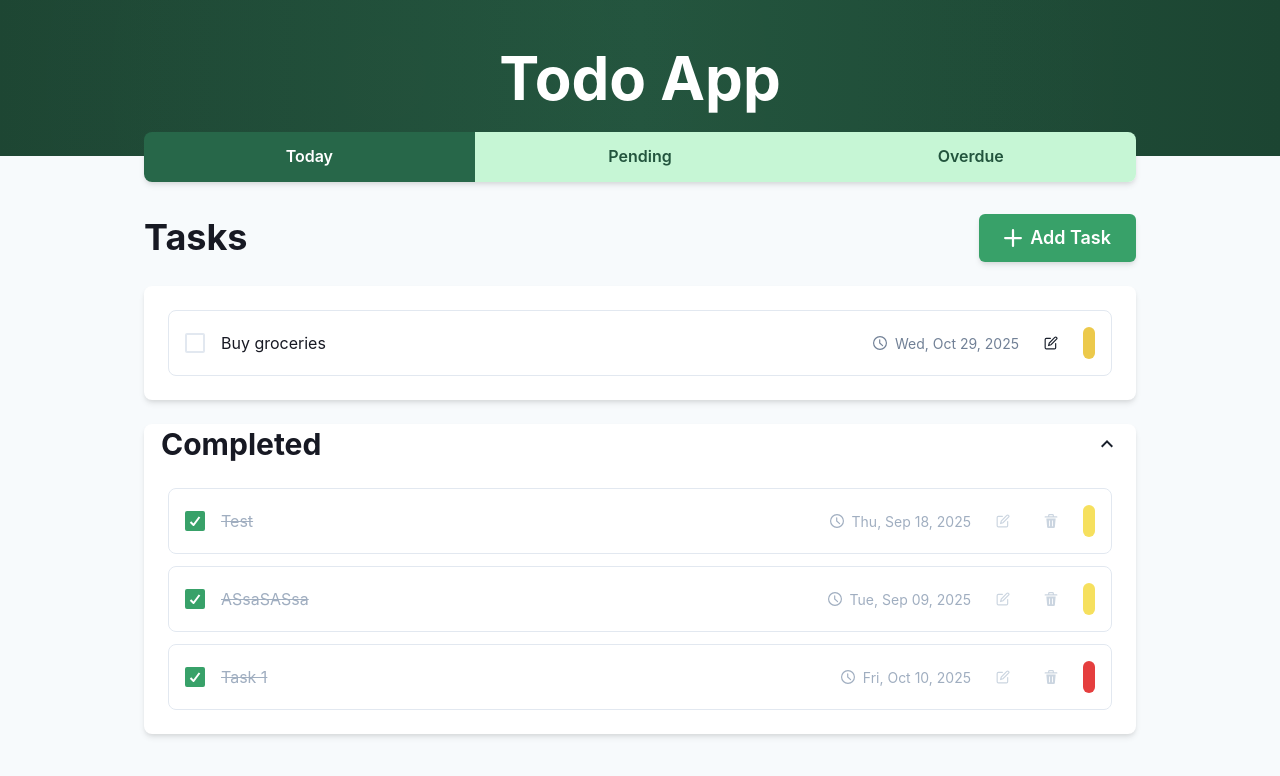
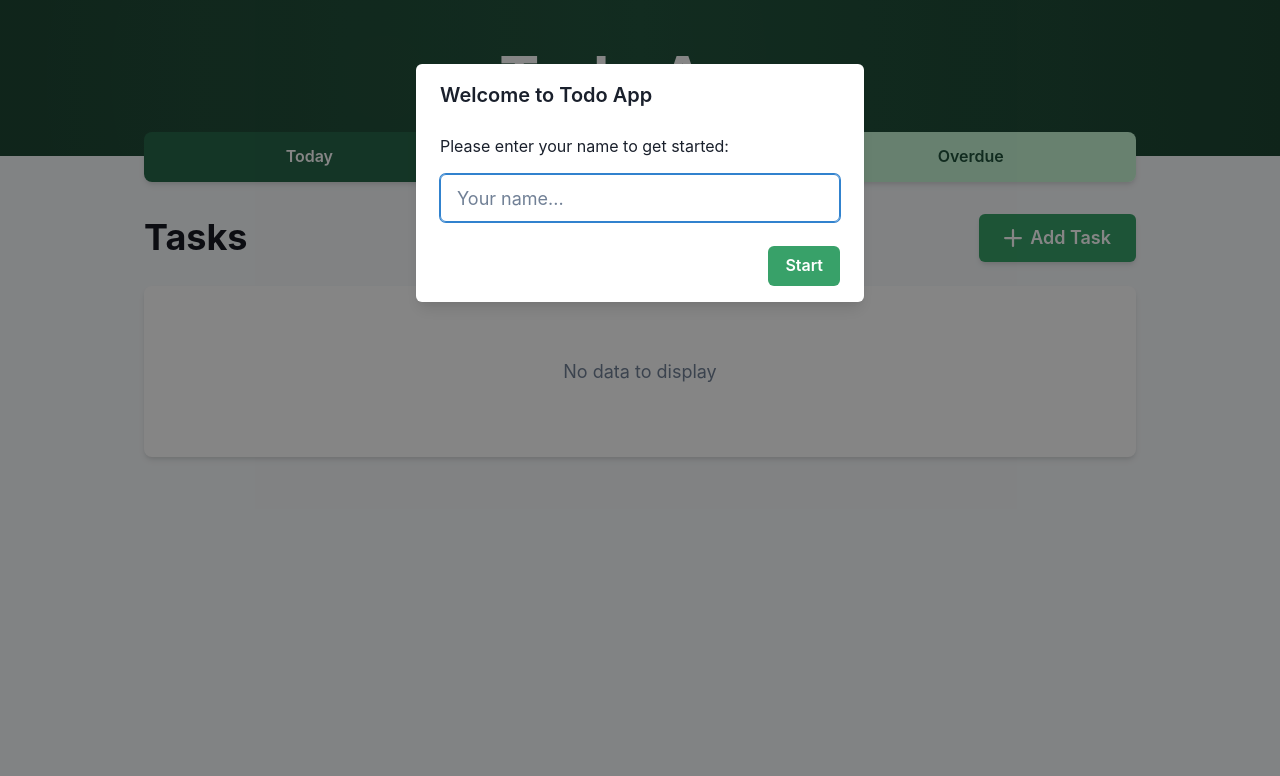
Before and after one commit to duyphuc0701/simple-todo-app-frontend, a React app: page / in a window 1280 px wide. Shown: the top 776 px of the page. Built offline with nearby package versions, Linux system fonts and the light colour scheme; the HTML template or start-up script is replaced by a standard one.

Commit message:
Add function from main

```diff
--- a/src/App.tsx
+++ b/src/App.tsx
@@ -14,7 +14,12 @@ import {
   useToast,
   Collapse,
   Flex,
-  Divider,
+  Modal,
+  ModalOverlay,
+  ModalContent,
+  ModalHeader,
+  ModalBody,
+  ModalFooter,
 } from '@chakra-ui/react';
 import {
   AddIcon,
@@ -24,17 +29,25 @@ import {
   ChevronDownIcon,
   TimeIcon
 } from '@chakra-ui/icons';
-import type { Todo } from './types/todo';
 
 type TabType = 'today' | 'pending' | 'overdue';
 
-// Extended Todo type with new fields
-interface ExtendedTodo extends Todo {
+interface ExtendedTodo {
+  id: number;
+  title: string;
+  completed: boolean;
+  createdAt: string;
   dueDate?: string;
   priority?: 'low' | 'medium' | 'high';
 }
 
 function App() {
+  // User management
+  const [userName, setUserName] = useState<string | null>(null);
+  const [isNameModalOpen, setIsNameModalOpen] = useState(false);
+  const [nameInput, setNameInput] = useState('');
+
+  // Todo management
   const [todos, setTodos] = useState<ExtendedTodo[]>([]);
   const [activeTab, setActiveTab] = useState<TabType>('today');
   const [showCompleted, setShowCompleted] = useState(true);
@@ -47,8 +60,19 @@ function App() {
   const [isLoading, setIsLoading] = useState(true);
   const toast = useToast();
 
-  // Mock data for demo
+  // Load user name from localStorage
   useEffect(() => {
+    const saved = localStorage.getItem('todoUserName');
+    if (saved) {
+      setUserName(saved);
+    } else {
+      setIsNameModalOpen(true);
+    }
+  }, []);
+
+  // Load mock data
+  useEffect(() => {
+    if (userName) {
       const mockTodos: ExtendedTodo[] = [
         { id: 1, title: 'Test', completed: true, createdAt: '2025-09-18T10:00:00Z', dueDate: '2025-09-18', priority: 'low' },
         { id: 2, title: 'ASsaSASsa', completed: true, createdAt: '2025-09-09T10:00:00Z', dueDate: '2025-09-09', priority: 'low' },
@@ -59,7 +83,8 @@ function App() {
       ];
       setTodos(mockTodos);
       setIsLoading(false);
-  }, []);
+    }
+  }, [userName]);
 
   const today = new Date();
   today.setHours(0, 0, 0, 0);
@@ -88,7 +113,33 @@ function App() {
   const completedTodos = todos.filter(t => t.completed);
   const activeTodos = filterTodos(todos, activeTab);
 
-  const handleAddTask = async () => {
+  const handleSaveName = () => {
+    if (!nameInput.trim()) {
+      toast({
+        title: 'Please enter your name',
+        status: 'warning',
+        duration: 2000,
+      });
+      return;
+    }
+    localStorage.setItem('todoUserName', nameInput);
+    setUserName(nameInput);
+    setIsNameModalOpen(false);
+    toast({
+      title: `Welcome, ${nameInput}!`,
+      status: 'success',
+      duration: 2000,
+    });
+  };
+
+  const handleChangeUser = () => {
+    localStorage.removeItem('todoUserName');
+    setUserName(null);
+    setNameInput('');
+    setIsNameModalOpen(true);
+  };
+
+  const handleAddTask = () => {
     if (!newTaskTitle.trim()) {
       toast({
         title: 'Please enter a task',
@@ -119,11 +170,11 @@ function App() {
     });
   };
 
-  const handleToggle = async (id: number) => {
+  const handleToggle = (id: number) => {
     setTodos(todos.map(t => t.id === id ? { ...t, completed: !t.completed } : t));
   };
 
-  const handleDelete = async (id: number) => {
+  const handleDelete = (id: number) => {
     setTodos(todos.filter(t => t.id !== id));
     toast({
       title: 'Task deleted successfully',
@@ -165,6 +216,34 @@ function App() {
 
   return (
     <Box minH="100vh" bg="gray.50">
+      {/* Name Entry Modal */}
+      <Modal
+        isOpen={isNameModalOpen}
+        onClose={() => {}}
+        closeOnOverlayClick={false}
+        closeOnEsc={false}
+      >
+        <ModalOverlay />
+        <ModalContent>
+          <ModalHeader>Welcome to Todo App</ModalHeader>
+          <ModalBody>
+            <Text mb={4}>Please enter your name to get started:</Text>
+            <Input
+              value={nameInput}
+              onChange={(e) => setNameInput(e.target.value)}
+              placeholder="Your name..."
+              size="lg"
+              onKeyPress={(e) => e.key === 'Enter' && handleSaveName()}
+            />
+          </ModalBody>
+          <ModalFooter>
+            <Button colorScheme="green" onClick={handleSaveName}>
+              Start
+            </Button>
+          </ModalFooter>
+        </ModalContent>
+      </Modal>
+
       {/* Hero Header */}
       <Box
         bgGradient="linear(to-r, green.900, green.800, green.900)"
@@ -184,6 +263,20 @@ function App() {
           <Heading as="h1" size="3xl" textAlign="center">
             Todo App
           </Heading>
+          {userName && (
+            <VStack mt={4} spacing={1}>
+              <Text fontSize="lg">Hello, {userName}! 👋</Text>
+              <Button
+                size="sm"
+                variant="link"
+                color="whiteAlpha.800"
+                onClick={handleChangeUser}
+                _hover={{ color: 'white' }}
+              >
+                Change user
+              </Button>
+            </VStack>
+          )}
         </Container>
       </Box>
 
@@ -260,6 +353,7 @@ function App() {
                 placeholder="Task title..."
                 size="lg"
                 autoFocus
+                onKeyPress={(e) => e.key === 'Enter' && handleAddTask()}
               />
               <HStack>
                 <Input
```
Lines whose indentation alone changed are shown as unchanged.
